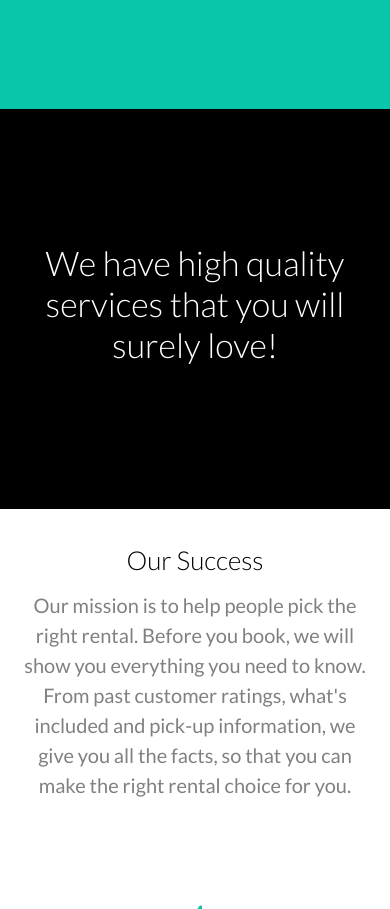
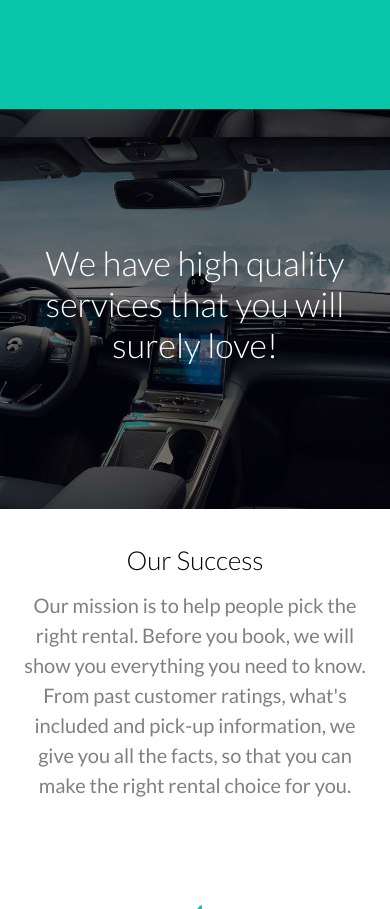
Before and after one commit to hayknurijanyan/carify, a plain HTML site: page index.html in a window 390 px wide. Shown: the part 3735-4644 px from the top of the page. Drawn offline with Linux system fonts and the light colour scheme; files whose address does not match are found by name.

Commit message:
background changed

```diff
--- a/css/style.css
+++ b/css/style.css
@@ -480,7 +480,11 @@ figure {
 }
 @media screen and (max-width: 768px) {
   .gtco-cover {
-    height: 600px;
+    height: 800px;
+    background-size: cover;
+    background-position: bottom;
+    background-repeat: repeat;
+    background-color: #000;
   }
 }
 .gtco-cover .display-t,
```
